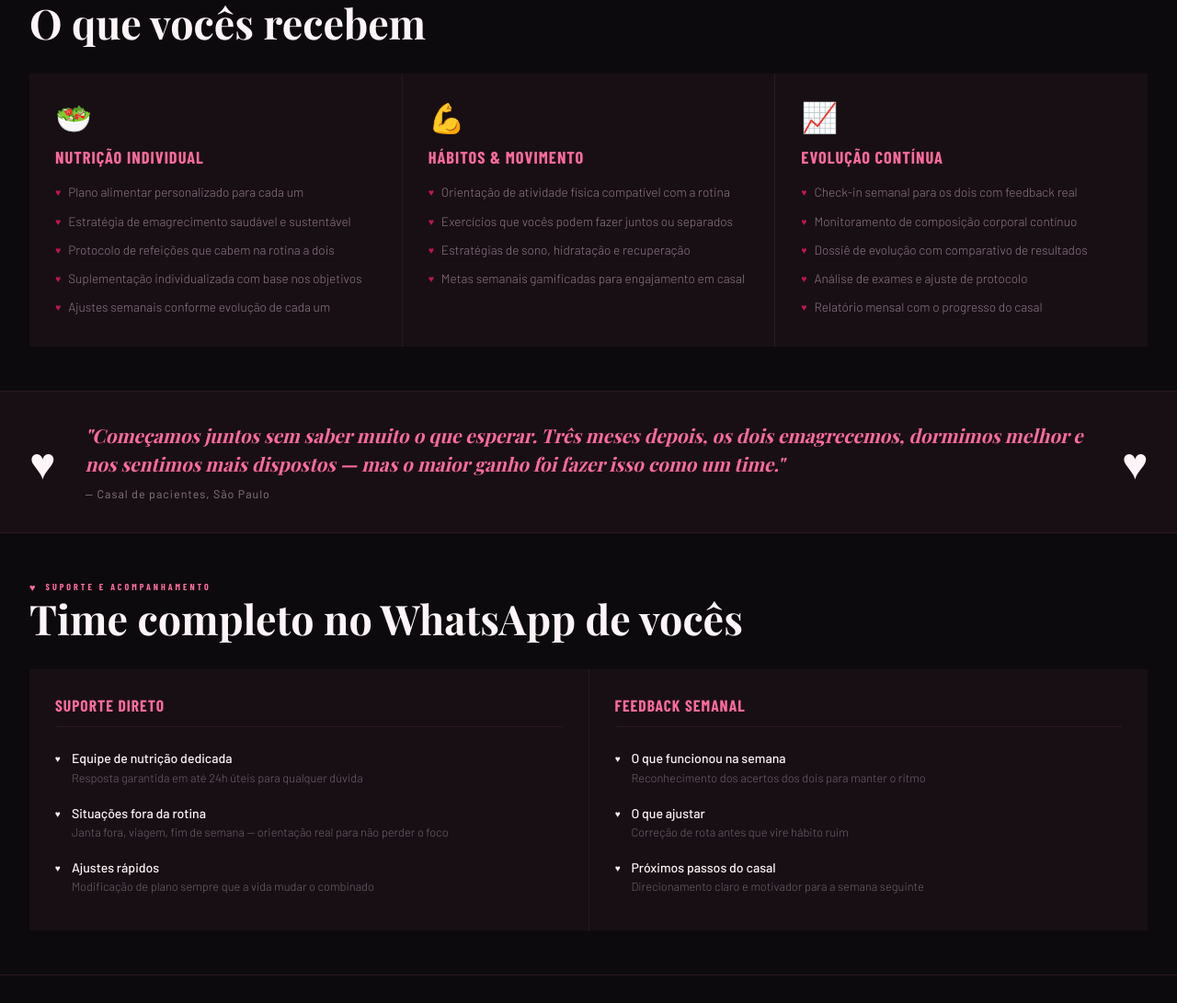
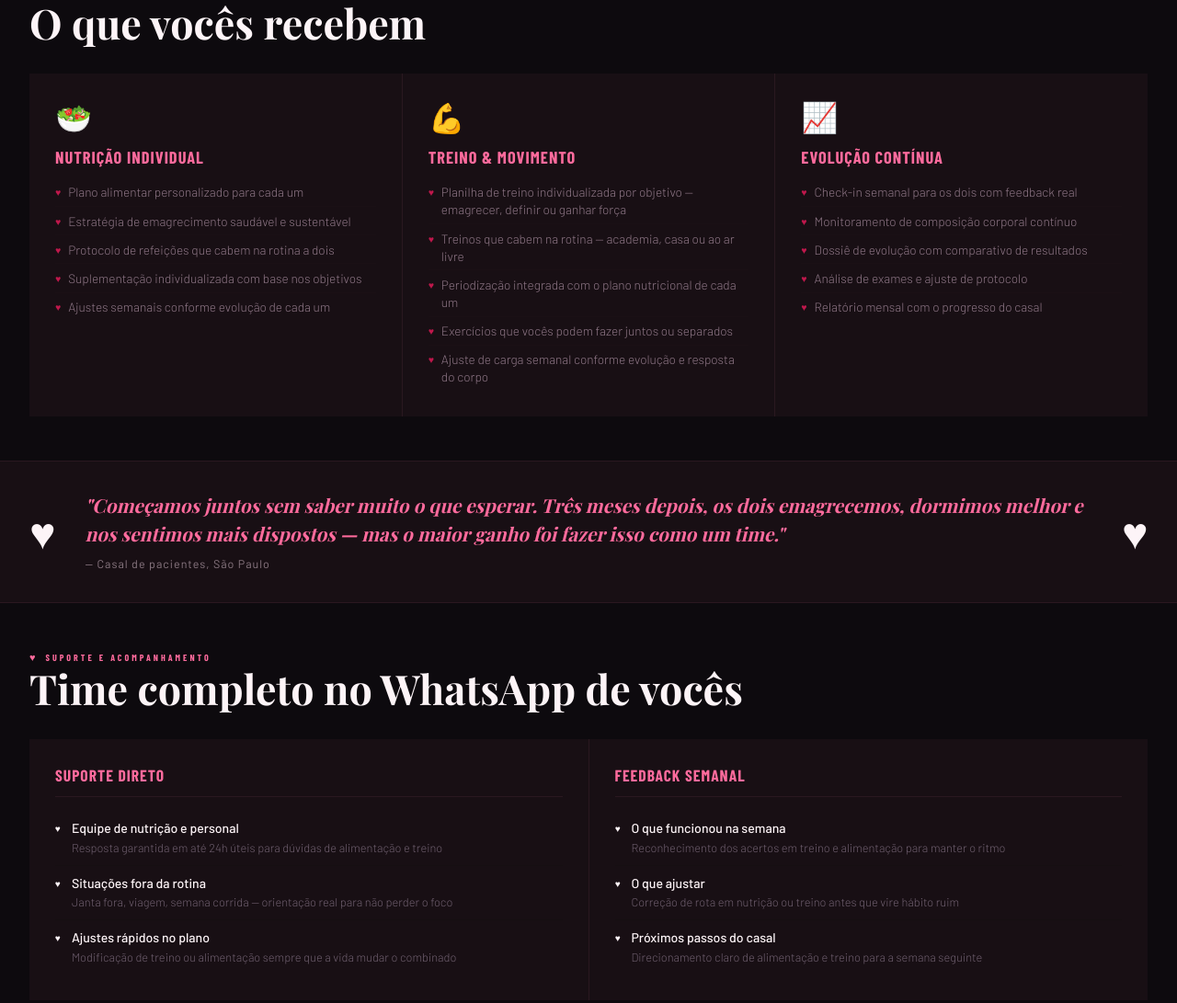
Before and after one commit to ademirfejunior/campanha-namorados, a plain HTML site: page index.html in a window 1280 px wide. Shown: the part 1036-2127 px from the top of the page at 92% size. Drawn offline with nearby package versions, Linux system fonts and the light colour scheme; a web font is replaced by a local one.

Commit message:
feat: treino incluído em toda a narrativa do produto

```diff
--- a/index.html
+++ b/index.html
@@ -9,14 +9,14 @@
 <meta property="og:type"         content="website"/>
 <meta property="og:url"          content="https://namorados.nutriademirferreira.com.br/"/>
 <meta property="og:title"        content="Se cuidar juntos é o maior ato de amor 💕"/>
-<meta property="og:description"  content="Consultoria duo de nutrição e bem-estar para o Dia dos Namorados. Emagreçam, criem hábitos saudáveis e evoluam juntos com acompanhamento real."/>
+<meta property="og:description"  content="Consultoria duo de nutrição, treino e bem-estar para o Dia dos Namorados. Emagreçam, treinem e evoluam juntos com acompanhamento real."/>
 <meta property="og:image"        content="https://namorados.nutriademirferreira.com.br/og-image.svg"/>
 <meta property="og:image:width"  content="1200"/>
 <meta property="og:image:height" content="630"/>
 <meta property="og:locale"       content="pt_BR"/>
 <meta name="twitter:card"        content="summary_large_image"/>
 <meta name="twitter:title"       content="Se cuidar juntos é o maior ato de amor 💕"/>
-<meta name="twitter:description" content="Consultoria duo de nutrição e bem-estar para o Dia dos Namorados."/>
+<meta name="twitter:description" content="Consultoria duo de nutrição, treino e bem-estar para o Dia dos Namorados."/>
 <meta name="twitter:image"       content="https://namorados.nutriademirferreira.com.br/og-image.svg"/>
 <link href="https://fonts.googleapis.com/css2?family=Playfair+Display:ital,wght@0,700;0,900;1,700&family=Barlow:wght@300;400;500;600&family=Barlow+Condensed:wght@600;700;800;900&display=swap" rel="stylesheet">
 <style>
@@ -300,7 +300,7 @@ footer{padding:1.5rem 2rem;border-top:1px solid var(--border);display:flex;justi
 
 <!-- HERO -->
 <section class="hero" data-reveal>
-  <div class="eyebrow">Consultoria de nutrição e bem-estar para casais</div>
+  <div class="eyebrow">Consultoria de nutrição, treino e bem-estar para casais</div>
   <div class="discount-badge">
     <div class="discount-pct">40%</div>
     <div class="discount-info">
@@ -314,7 +314,7 @@ footer{padding:1.5rem 2rem;border-top:1px solid var(--border);display:flex;justi
     ato de amor.
   </h1>
   <div class="hero-body">
-    <p class="hero-sub">Um time completo ao lado de vocês dois, <strong>do prato à transformação.</strong> Nutrição, emagrecimento e hábitos saudáveis construídos juntos — porque evoluir a dois é mais leve, mais divertido e muito mais poderoso.</p>
+    <p class="hero-sub">Um time completo ao lado de vocês dois, <strong>do prato à academia — e além.</strong> Nutrição, treino e hábitos saudáveis construídos juntos — porque evoluir a dois é mais leve, mais divertido e muito mais poderoso.</p>
     <div class="hero-right">
       <a class="btn-primary" href="https://wa.me/5511916963672?text=Quero%20aproveitar%20a%20condi%C3%A7%C3%A3o%20de%20acompanhamento%20de%20Dia%20dos%20Namorados" target="_blank">Quero minha consultoria duo</a>
       <div class="hero-stats">
@@ -395,12 +395,13 @@ footer{padding:1.5rem 2rem;border-top:1px solid var(--border);display:flex;justi
     </div>
     <div class="pillar">
       <div class="pillar-icon">💪</div>
-      <h3>Hábitos & Movimento</h3>
+      <h3>Treino & Movimento</h3>
       <ul>
-        <li>Orientação de atividade física compatível com a rotina</li>
+        <li>Planilha de treino individualizada por objetivo — emagrecer, definir ou ganhar força</li>
+        <li>Treinos que cabem na rotina — academia, casa ou ao ar livre</li>
+        <li>Periodização integrada com o plano nutricional de cada um</li>
         <li>Exercícios que vocês podem fazer juntos ou separados</li>
-        <li>Estratégias de sono, hidratação e recuperação</li>
-        <li>Metas semanais gamificadas para engajamento em casal</li>
+        <li>Ajuste de carga semanal conforme evolução e resposta do corpo</li>
       </ul>
     </div>
     <div class="pillar">
@@ -434,15 +435,15 @@ footer{padding:1.5rem 2rem;border-top:1px solid var(--border);display:flex;justi
   <div class="two-col">
     <div class="col-block">
       <h3>Suporte direto</h3>
-      <div class="item-row"><div class="item-dot">♥</div><div class="item-text"><strong>Equipe de nutrição dedicada</strong><span>Resposta garantida em até 24h úteis para qualquer dúvida</span></div></div>
-      <div class="item-row"><div class="item-dot">♥</div><div class="item-text"><strong>Situações fora da rotina</strong><span>Janta fora, viagem, fim de semana — orientação real para não perder o foco</span></div></div>
-      <div class="item-row"><div class="item-dot">♥</div><div class="item-text"><strong>Ajustes rápidos</strong><span>Modificação de plano sempre que a vida mudar o combinado</span></div></div>
+      <div class="item-row"><div class="item-dot">♥</div><div class="item-text"><strong>Equipe de nutrição e personal</strong><span>Resposta garantida em até 24h úteis para dúvidas de alimentação e treino</span></div></div>
+      <div class="item-row"><div class="item-dot">♥</div><div class="item-text"><strong>Situações fora da rotina</strong><span>Janta fora, viagem, semana corrida — orientação real para não perder o foco</span></div></div>
+      <div class="item-row"><div class="item-dot">♥</div><div class="item-text"><strong>Ajustes rápidos no plano</strong><span>Modificação de treino ou alimentação sempre que a vida mudar o combinado</span></div></div>
     </div>
     <div class="col-block">
       <h3>Feedback semanal</h3>
-      <div class="item-row"><div class="item-dot">♥</div><div class="item-text"><strong>O que funcionou na semana</strong><span>Reconhecimento dos acertos dos dois para manter o ritmo</span></div></div>
-      <div class="item-row"><div class="item-dot">♥</div><div class="item-text"><strong>O que ajustar</strong><span>Correção de rota antes que vire hábito ruim</span></div></div>
-      <div class="item-row"><div class="item-dot">♥</div><div class="item-text"><strong>Próximos passos do casal</strong><span>Direcionamento claro e motivador para a semana seguinte</span></div></div>
+      <div class="item-row"><div class="item-dot">♥</div><div class="item-text"><strong>O que funcionou na semana</strong><span>Reconhecimento dos acertos em treino e alimentação para manter o ritmo</span></div></div>
+      <div class="item-row"><div class="item-dot">♥</div><div class="item-text"><strong>O que ajustar</strong><span>Correção de rota em nutrição ou treino antes que vire hábito ruim</span></div></div>
+      <div class="item-row"><div class="item-dot">♥</div><div class="item-text"><strong>Próximos passos do casal</strong><span>Direcionamento claro de alimentação e treino para a semana seguinte</span></div></div>
     </div>
   </div>
 </section>
@@ -462,7 +463,7 @@ footer{padding:1.5rem 2rem;border-top:1px solid var(--border);display:flex;justi
       <span class="bonus-icon">📅</span>
       <div class="bonus-tag">Bônus 02</div>
       <h4>Desafio 30 Dias Duo</h4>
-      <p>Um desafio diário de hábitos para os dois completarem juntos e comemorarem cada etapa</p>
+      <p>Um desafio diário de alimentação e treino para os dois completarem juntos e comemorarem cada etapa</p>
     </div>
     <div class="bonus">
       <span class="bonus-icon">😴</span>
@@ -485,7 +486,7 @@ footer{padding:1.5rem 2rem;border-top:1px solid var(--border);display:flex;justi
   <div class="section-title">Tudo pronto em até <span class="h48">48h</span></div>
 
   <div class="delivery-hero">
-    <p class="delivery-lead">Nada de agenda lotada, sala de espera ou deslocamento.<br>Vocês contratam hoje — em até 48 horas os protocolos dos dois já estão na palma da mão.</p>
+    <p class="delivery-lead">Nada de agenda lotada, sala de espera ou deslocamento.<br>Vocês contratam hoje — em até 48 horas os protocolos de nutrição <strong>e</strong> treino dos dois já estão na palma da mão.</p>
   </div>
 
   <div class="delivery-grid">
@@ -536,7 +537,7 @@ footer{padding:1.5rem 2rem;border-top:1px solid var(--border);display:flex;justi
     <div class="timeline-line"></div>
     <div class="timeline-step">
       <div class="timeline-dot">2</div>
-      <div class="timeline-text"><strong>Em até 24h</strong><span>O nutricionista analisa os dados e monta os protocolos individuais</span></div>
+      <div class="timeline-text"><strong>Em até 24h</strong><span>Nutricionista e personal analisam os dados e montam os protocolos individuais</span></div>
     </div>
     <div class="timeline-line"></div>
     <div class="timeline-step">
@@ -565,7 +566,7 @@ footer{padding:1.5rem 2rem;border-top:1px solid var(--border);display:flex;justi
 <section class="cta-section" data-reveal>
   <div class="eyebrow">Oferta especial · Dia dos Namorados</div>
   <h2>Cuidem de vocês.<br><em style="font-style:italic">Juntos.</em></h2>
-  <p>Uma consultoria duo completa — nutrição, hábitos e acompanhamento real para os dois evoluírem lado a lado. <strong style="color:white">A 2ª vaga entra com 40% de desconto.</strong></p>
+  <p>Uma consultoria duo completa — nutrição, treino e acompanhamento real para os dois evoluírem lado a lado. <strong style="color:white">A 2ª vaga entra com 40% de desconto.</strong></p>
   <a class="btn-white" href="https://wa.me/5511916963672?text=Quero%20aproveitar%20a%20condi%C3%A7%C3%A3o%20de%20acompanhamento%20de%20Dia%20dos%20Namorados" target="_blank">
     <span>♥</span> Quero começar com meu par
   </a>
@@ -573,7 +574,7 @@ footer{padding:1.5rem 2rem;border-top:1px solid var(--border);display:flex;justi
 
 <footer>
   <div class="footer-logo">Duo <em>Saúde</em></div>
-  <div class="footer-copy">Consultoria de Nutrição e Bem-Estar para Casais · Brasil</div>
+  <div class="footer-copy">Consultoria de Nutrição, Treino e Bem-Estar para Casais · Brasil</div>
 </footer>
 
 <script>
```
